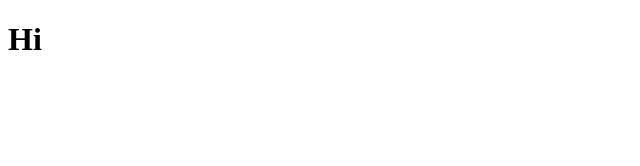
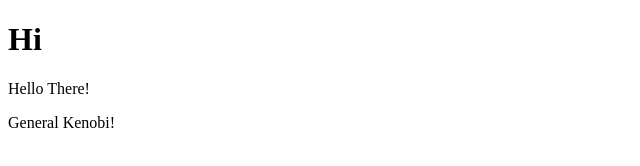
Before and after one commit to PQuaresma-94/new-repo, a plain HTML site: page index.html in a window 1280 px wide. Shown: the whole page, without its empty margins (0-640 px from the left). Drawn offline with Linux system fonts and the light colour scheme.

Commit message:
Add paragraph

```diff
--- a/index.html
+++ b/index.html
@@ -8,5 +8,7 @@
   </head>
   <body>
     <h1>Hi</h1>
+    <p>Hello There!</p>
+    <p>General Kenobi!</p>
   </body>
 </html>
```
